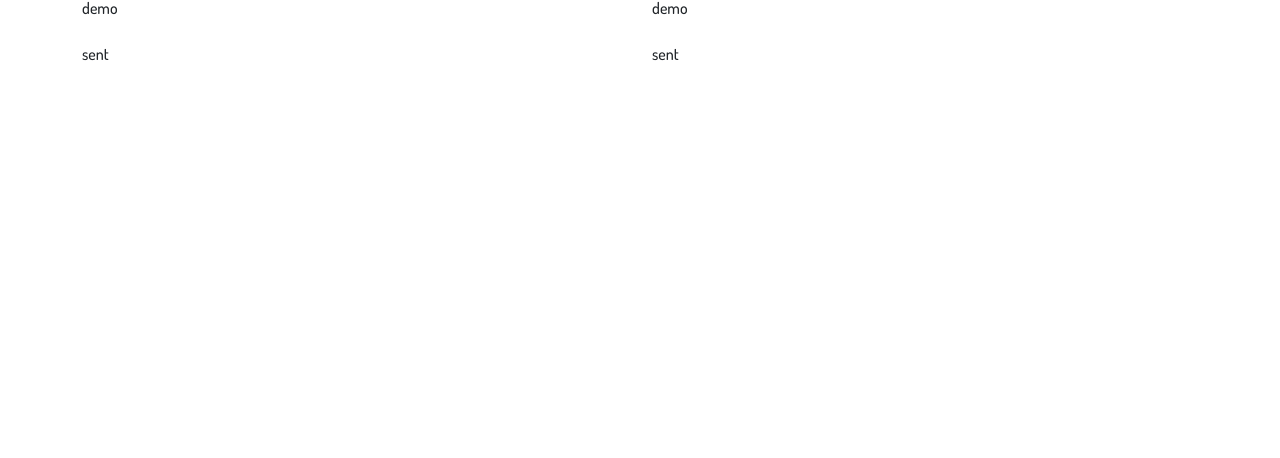
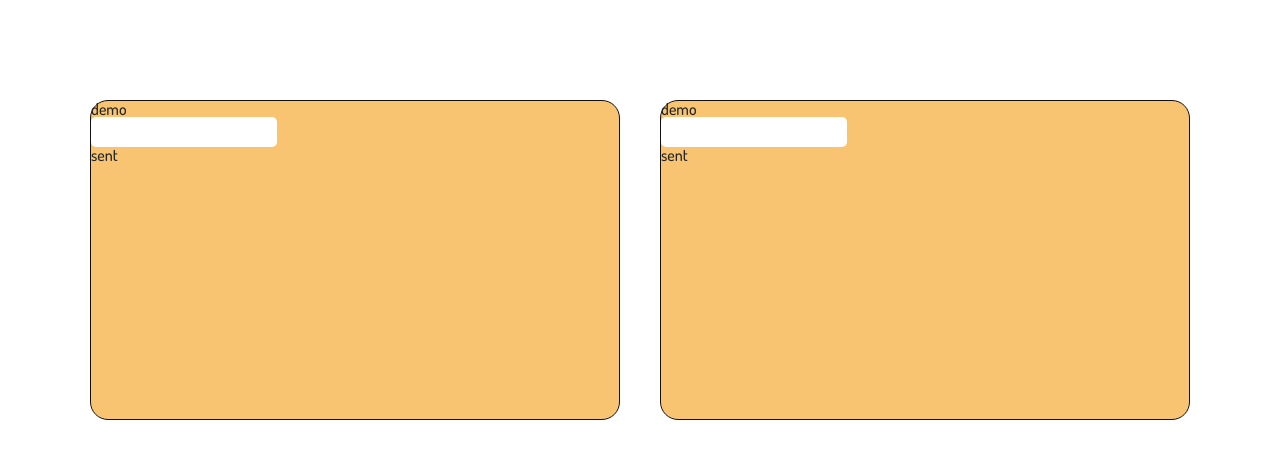
Before and after one commit to elmirmammadli1995/JS.chatbox_project, a plain HTML site: page index.html in a window 1280 px wide. Drawn offline with nearby package versions, Linux system fonts and the light colour scheme.

Commit message:
JsdomSass

```diff
--- a/_jsdom.sass
+++ b/_jsdom.sass
@@ -0,0 +1,8 @@
+#jsdom
+    padding: 100px 0
+    .chat
+        border: 1px solid #151010
+        background-color: #f8c471
+        border-radius: 18px
+        width: 530px
+        height: 320px
--- a/index.html
+++ b/index.html
@@ -25,7 +25,7 @@
         <section id="jsdom">
             <div class="container">
                 <div class="row">
-                    <div class="col-md-6">
+                    <div class="col-md-6 d-flex justify-content-center">
                         <div class="chat">
                             <div class="message" id="messageyou">
                                 <div class="line">
@@ -40,7 +40,7 @@
                             </div>
                         </div>
                     </div>
-                    <div class="col-md-6">
+                    <div class="col-md-6 d-flex justify-content-center">
                         <div class="chat">
                             <div class="message" id="messageme">
                                 <div class="line">
```
Also changed, not shown: style.css, 1 other file.
